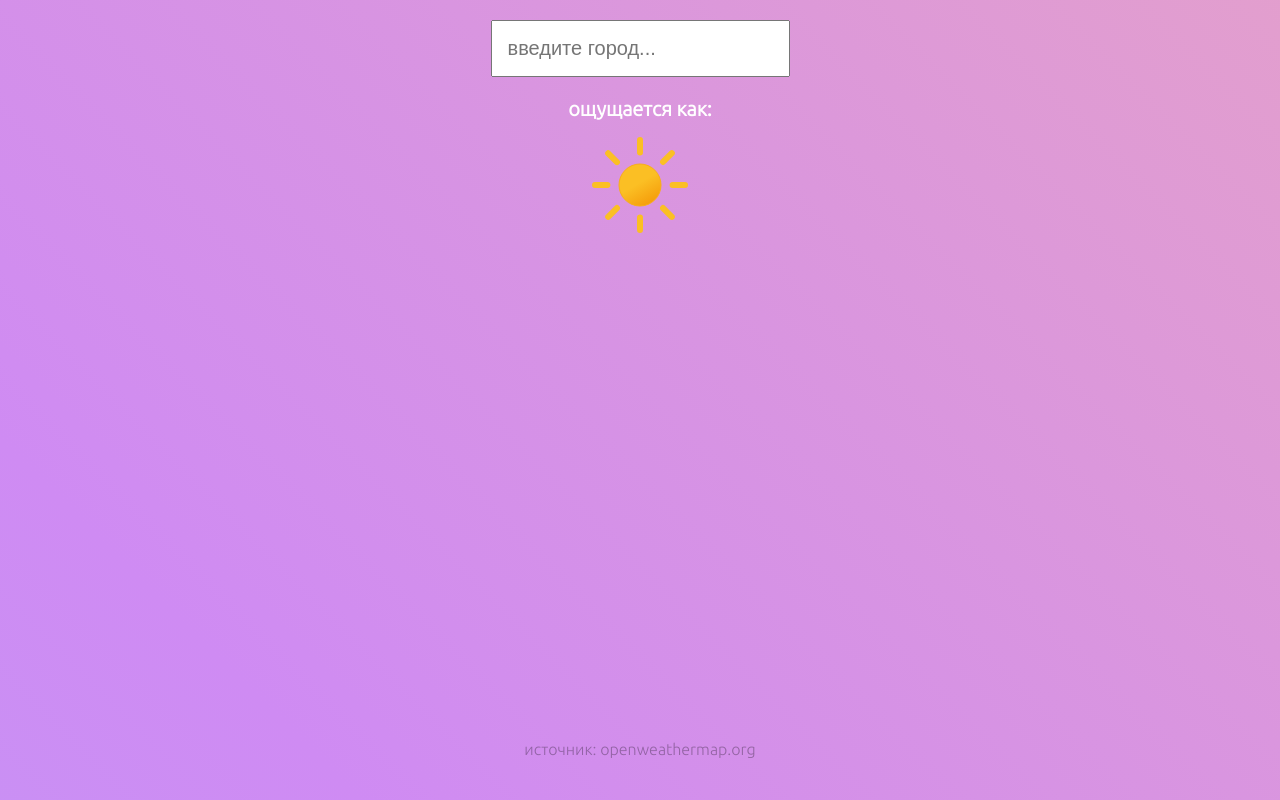
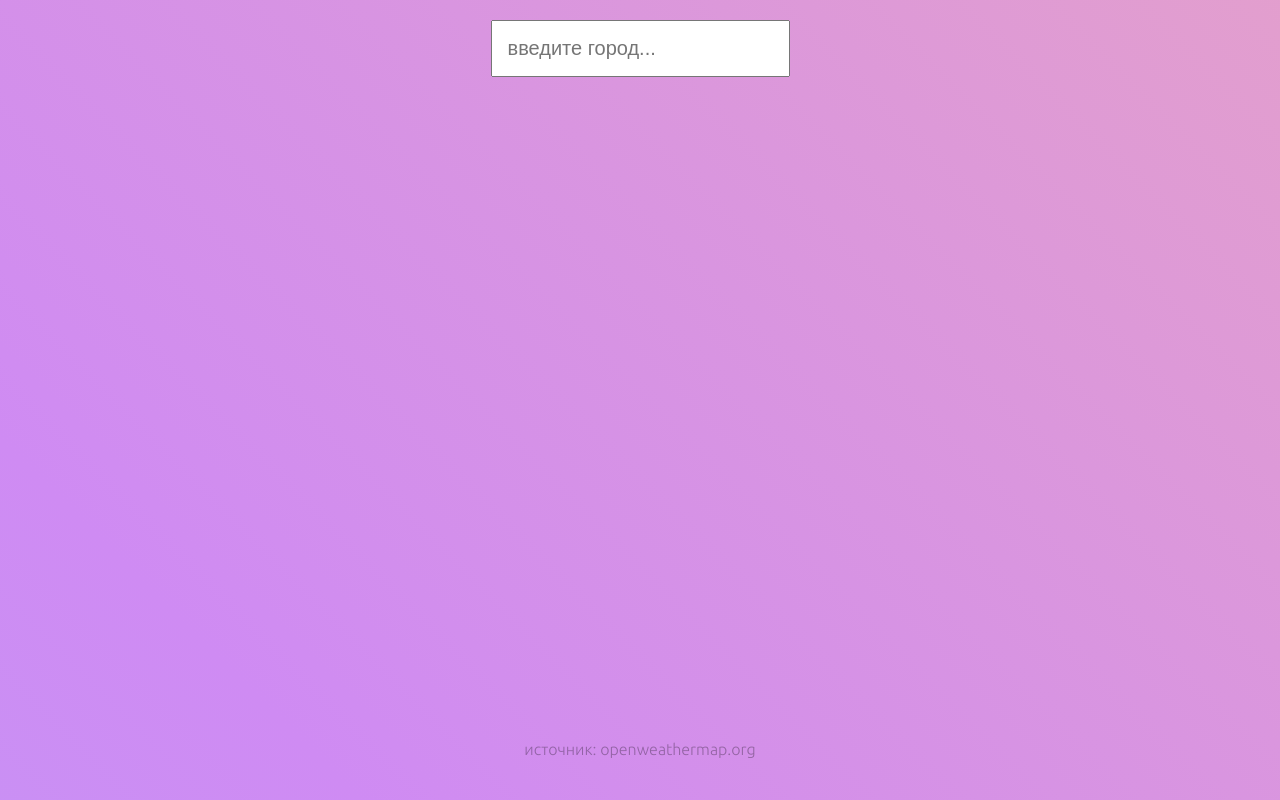
Before and after one commit to niks-developer/weather-app, a plain HTML site: page index.html in a window 1280 px wide. Drawn offline with Linux system fonts and the light colour scheme; no server answers.

Commit message:
Update index.html

```diff
--- a/index.html
+++ b/index.html
@@ -27,11 +27,11 @@
 
         <div id="now">
             <p id="temperature"></p>
-            <p id="feelsLike">ощущается как: </p>
+            <p id="feelsLike"></p>
 
             <!-- <img id="icon" src="" alt=""> если использовать иконки с их сайта-->
             <!-- для своих иконок -->
-            <div class="weather-icon"><img src="icons_animated/01d.svg" alt="" /></div>
+<!--             <div class="weather-icon"><img src="icons_animated/01d.svg" alt="" /></div>  -->
             <p id="conditions"></p>
             <p id="variation"></p>
             <p id="humidity"></p>
```
